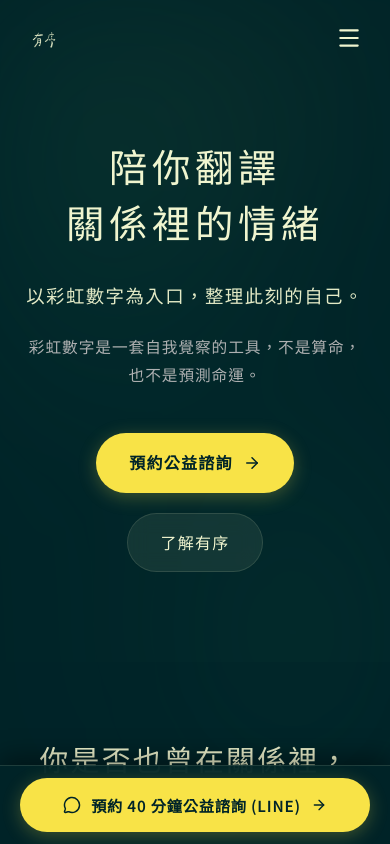
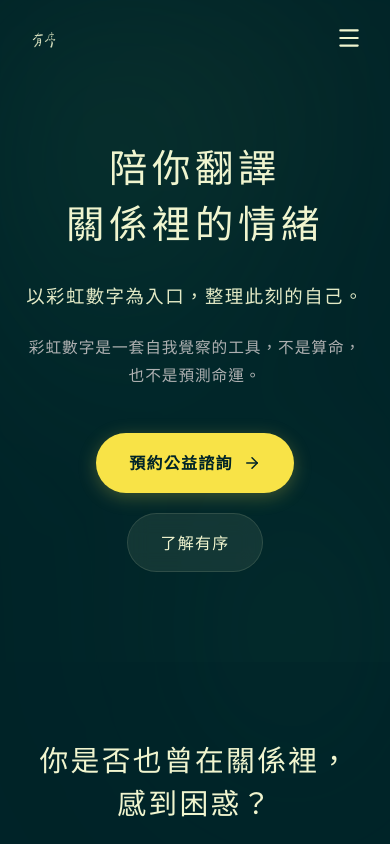
Before and after one commit to YuChingLinLisa/yousee-website, a React (Vite) app: page / in a window 390 px wide. Shown: the top 844 px of the page. Built offline with nearby package versions, Linux system fonts and the light colour scheme.

Commit message:
fix: update founder and CTA copy, remove mobile floating bar, update line official url

```diff
--- a/src/App.jsx
+++ b/src/App.jsx
@@ -9,10 +9,6 @@ import Founder from './components/Founder';
 import FAQ from './components/FAQ';
 import FinalCTA from './components/FinalCTA';
 import Footer from './components/Footer';
-import { MessageCircle, ArrowRight } from 'lucide-react';
-
-const LINE_BOOKING_URL = "https://line.me/R/oaMessage/@545trppy/?我想預約有序的公益諮詢";
-
 export default function App() {
   return (
     <div className="app-root">
@@ -48,21 +44,6 @@ export default function App() {
 
       {/* Footer */}
       <Footer />
-
-      {/* Mobile Sticky Bottom Bar */}
-      <div className="mobile-sticky-bar">
-        <a
-          href={LINE_BOOKING_URL}
-          target="_blank"
-          rel="noopener noreferrer"
-          className="btn btn-primary"
-          style={{ width: '100%', padding: '12px 20px', fontSize: '0.95rem' }}
-        >
-          <MessageCircle size={18} />
-          <span>預約 40 分鐘公益諮詢 (LINE)</span>
-          <ArrowRight size={16} />
-        </a>
-      </div>
     </div>
   );
 }
--- a/src/components/About.jsx
+++ b/src/components/About.jsx
@@ -22,14 +22,14 @@ const shortItems = [
 export default function About() {
   return (
     <section id="about" className="section">
-      <div className="container container-narrow">
+      <div className="container">
 
         {/* 只回答：你怎麼陪我？ */}
         <div style={{ textAlign: 'center', marginBottom: '44px' }}>
           <h2 className="section-title">
             有序，陪你多看見一點自己
           </h2>
-          <div className="section-desc" style={{ maxWidth: '720px', marginBottom: '40px' }}>
+          <div className="section-desc" style={{ maxWidth: '780px', marginBottom: '40px' }}>
             <p style={{ marginBottom: '14px' }}>
               關係裡的情緒，常常不是突然出現的。它可能和我們習慣如何理解自己、保護自己，以及與他人互動的方式有關。
             </p>
@@ -42,12 +42,8 @@ export default function About() {
           </div>
         </div>
 
-        {/* 三個短項目 */}
-        <div style={{
-          display: 'grid',
-          gridTemplateColumns: 'repeat(auto-fit, minmax(240px, 1fr))',
-          gap: '24px'
-        }}>
+        {/* 三個短項目：強制桌面版 3 欄並排 */}
+        <div className="three-cards-grid">
           {shortItems.map((item, idx) => (
             <div
               key={idx}
@@ -82,6 +78,19 @@ export default function About() {
         </div>
 
       </div>
+
+      <style>{`
+        .three-cards-grid {
+          display: grid;
+          grid-template-columns: repeat(3, 1fr);
+          gap: 24px;
+        }
+        @media (max-width: 860px) {
+          .three-cards-grid {
+            grid-template-columns: 1fr;
+          }
+        }
+      `}</style>
     </section>
   );
 }
--- a/src/components/Consultation.jsx
+++ b/src/components/Consultation.jsx
@@ -8,7 +8,7 @@ const suitable = [
 ];
 
 const notSuitable = [
-  "期待的是心理治療、醫療診斷或危機處理",
+  "期待的是心理治療、診斷或危機處理",
   "希望透過諮詢預測未來或替你做決定",
   "不願提供出生資訊"
 ];
--- a/src/components/FinalCTA.jsx
+++ b/src/components/FinalCTA.jsx
@@ -29,7 +29,7 @@ export default function FinalCTA() {
           lineHeight: 1.8,
           letterSpacing: '0.05em'
         }}>
-          不需要先把故事整理完整，從你此刻最想理解的地方開始就好。
+          不需要先把故事整理完整，從你現在最想理解的地方開始就好。
         </p>
 
         <div>
--- a/src/components/Footer.jsx
+++ b/src/components/Footer.jsx
@@ -1,7 +1,7 @@
 import React from 'react';
 import { MessageCircle, ExternalLink } from 'lucide-react';
 
-const LINE_URL = "https://line.me/R/oaMessage/@545trppy/?我想預約有序的公益諮詢";
+const LINE_URL = "https://line.me/R/ti/p/@545trppy";
 const IG_URL = "https://instagram.com/yousee_rainbow_numen";
 
 export default function Footer() {
--- a/src/components/Founder.jsx
+++ b/src/components/Founder.jsx
@@ -14,7 +14,7 @@ export default function Founder() {
 
           <div style={{ color: 'var(--color-cream-light)', lineHeight: 1.85, fontSize: '1rem', maxWidth: '640px', margin: '0 auto 28px auto' }}>
             <p style={{ marginBottom: '16px' }}>
-              我曾經也在關係裡反覆困惑，直到透過彩虹數字，開始理解那些情緒與反應背後的脈絡。
+              我曾經也在關係裡反覆困惑，直到透過彩虹數字，開始理解情緒與反應背後的脈絡。
             </p>
             <p style={{ margin: 0 }}>
               有序不是要你變成一個完美的人，是陪你在每一次看見之後，更靠近自己一點。
--- a/src/components/Resonance.jsx
+++ b/src/components/Resonance.jsx
@@ -34,12 +34,7 @@ export default function Resonance() {
         </div>
 
         {/* 3 張精簡卡片（只顯示標題） */}
-        <div style={{
-          display: 'grid',
-          gridTemplateColumns: 'repeat(auto-fit, minmax(220px, 1fr))',
-          gap: '20px',
-          marginBottom: '36px'
-        }}>
+        <div className="resonance-cards-grid">
           {cards.map((item, idx) => (
             <div
               key={idx}
@@ -79,6 +74,20 @@ export default function Resonance() {
         </div>
 
       </div>
+
+      <style>{`
+        .resonance-cards-grid {
+          display: grid;
+          grid-template-columns: repeat(3, 1fr);
+          gap: 20px;
+          margin-bottom: 36px;
+        }
+        @media (max-width: 860px) {
+          .resonance-cards-grid {
+            grid-template-columns: 1fr;
+          }
+        }
+      `}</style>
     </section>
   );
 }
--- a/src/index.css
+++ b/src/index.css
@@ -216,37 +216,15 @@ h1, h2, h3, h4 {
   font-weight: 500;
 }
 
-/* Mobile Sticky Bottom CTA Bar */
-.mobile-sticky-bar {
-  display: none;
-  position: fixed;
-  bottom: 0;
-  left: 0;
-  width: 100%;
-  padding: 12px 20px;
-  background: rgba(0, 36, 40, 0.92);
-  backdrop-filter: blur(16px);
-  -webkit-backdrop-filter: blur(16px);
-  border-top: 1px solid var(--border-subtle);
-  z-index: 100;
-  justify-content: center;
-  align-items: center;
-  box-shadow: 0 -8px 24px rgba(0, 0, 0, 0.4);
-}
-
-@media (max-width: 768px) {
-  .mobile-sticky-bar {
-    display: flex;
-  }
-  body {
-    padding-bottom: 72px; /* space for sticky bar */
-  }
-}
 
 /* FAQ Accordion Styling */
 .faq-item {
   border-bottom: 1px solid var(--border-subtle);
   transition: all 0.3s ease;
+}
+
+.faq-item:last-child {
+  border-bottom: none;
 }
 
 .faq-trigger {
```
